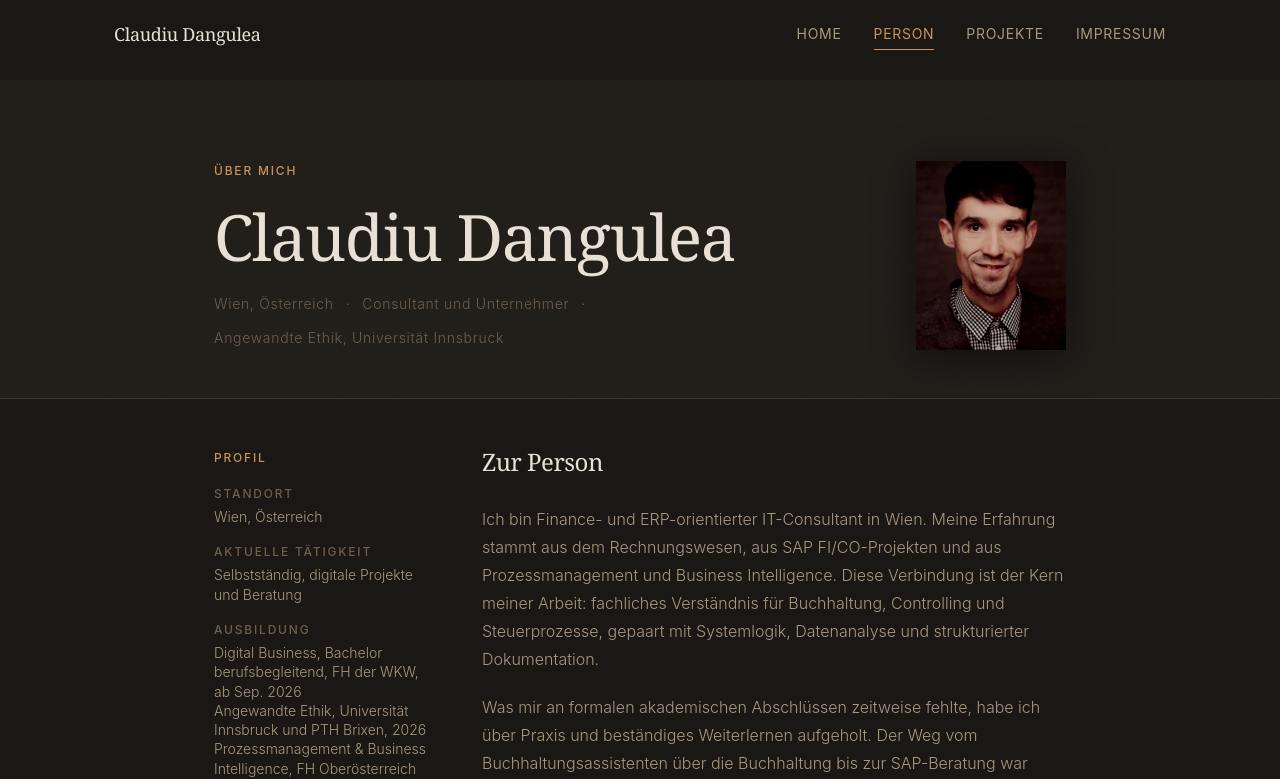
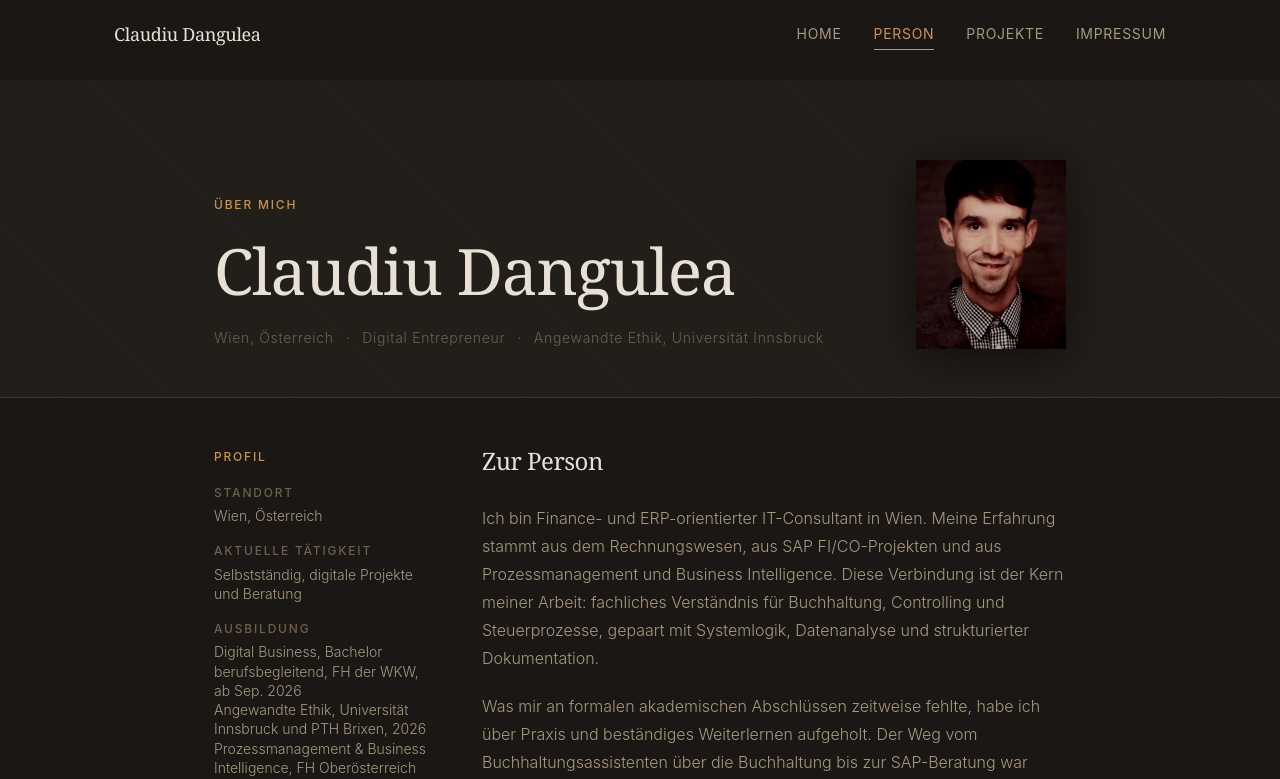
Before and after one commit to intiequals1/dangulea-website, a React (Vite) app: page /person in a window 1280 px wide. Shown: the top 779 px of the page. Built offline with nearby package versions, Linux system fonts and the light colour scheme; a web font is replaced by a local one.

Commit message:
Update Person.tsx

```diff
--- a/src/pages/Person.tsx
+++ b/src/pages/Person.tsx
@@ -14,7 +14,7 @@ export default function Person() {
             <div className="page-header__meta">
               <span>Wien, Österreich</span>
               <span className="meta-sep" aria-hidden="true">·</span>
-              <span>Consultant und Unternehmer</span>
+              <span>Digital Entrepreneur</span>
               <span className="meta-sep" aria-hidden="true">·</span>
               <span>Angewandte Ethik, Universität Innsbruck</span>
             </div>
```
